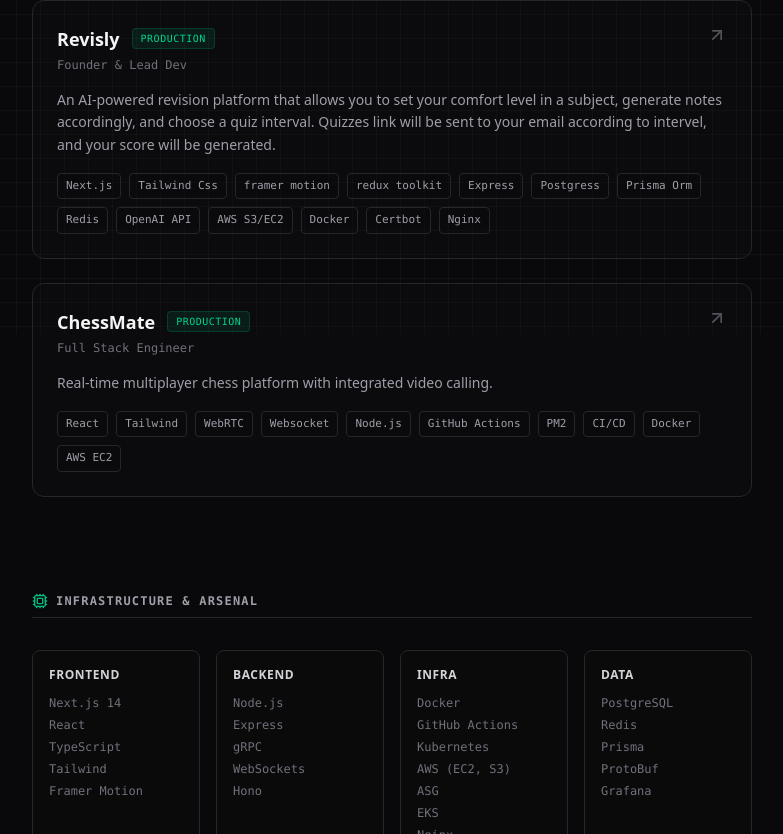
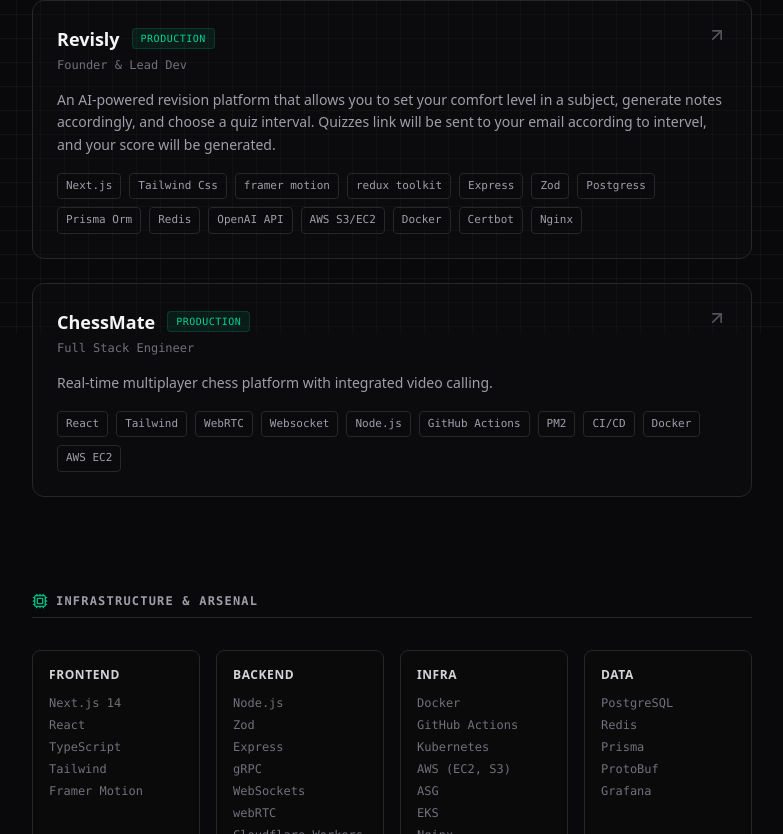
Before and after one commit to ranjit1024/PortfolioV2, a React (Vite) app: page / in a window 1280 px wide. Shown: the part 466-1300 px from the top of the page, without its empty margins (248-1031 px from the left). Built offline with nearby package versions, Linux system fonts and the light colour scheme; a web font is replaced by a local one.

Commit message:
skills added

```diff
--- a/src/App.tsx
+++ b/src/App.tsx
@@ -19,7 +19,7 @@
     role: "Founder & Lead Dev",
     desc: "An AI-powered revision platform that allows you to set your comfort level in a subject, generate notes accordingly, and choose a quiz interval. Quizzes link will be sent to your email according to intervel, and your score will be generated.",
     metrics: "100+ Active Users • Automated Pipeline",
-    tags: ["Next.js", "Tailwind Css","framer motion", "redux toolkit", "Express", "Postgress", "Prisma Orm",  "Redis", "OpenAI API", "AWS S3/EC2", "Docker", "Certbot", "Nginx"],
+    tags: ["Next.js", "Tailwind Css","framer motion", "redux toolkit", "Express", "Zod", "Postgress", "Prisma Orm",  "Redis", "OpenAI API", "AWS S3/EC2", "Docker", "Certbot", "Nginx"],
     status: "Production",
     link: "https://www.revisly.in/",
 
@@ -38,7 +38,7 @@
 
 const STACK = {
   "Frontend": ["Next.js 14", "React", "TypeScript", "Tailwind", "Framer Motion"],
-  "Backend": ["Node.js", "Express", "gRPC", "WebSockets", "Hono"],
+  "Backend": ["Node.js", "Zod", "Express", "gRPC", "WebSockets", "webRTC", "Cloudflare Workers", "Hono"],
   "Infra": ["Docker","GitHub Actions", "Kubernetes", "AWS (EC2, S3)", "ASG", "EKS", "Nginx", "CI/CD", "ASG"],
   "Data": ["PostgreSQL", "Redis", "Prisma", "ProtoBuf", "Grafana",]
 };
```
